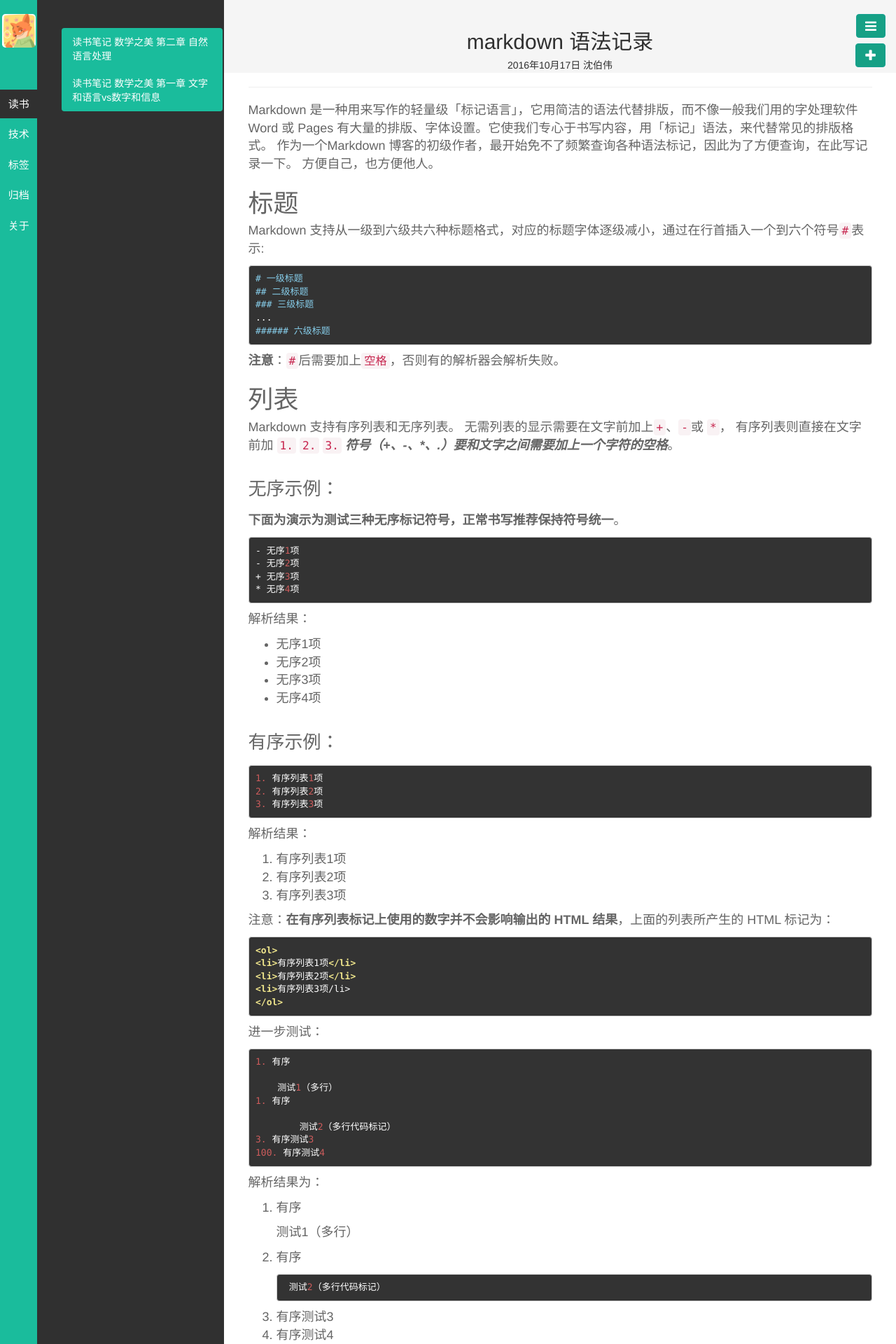
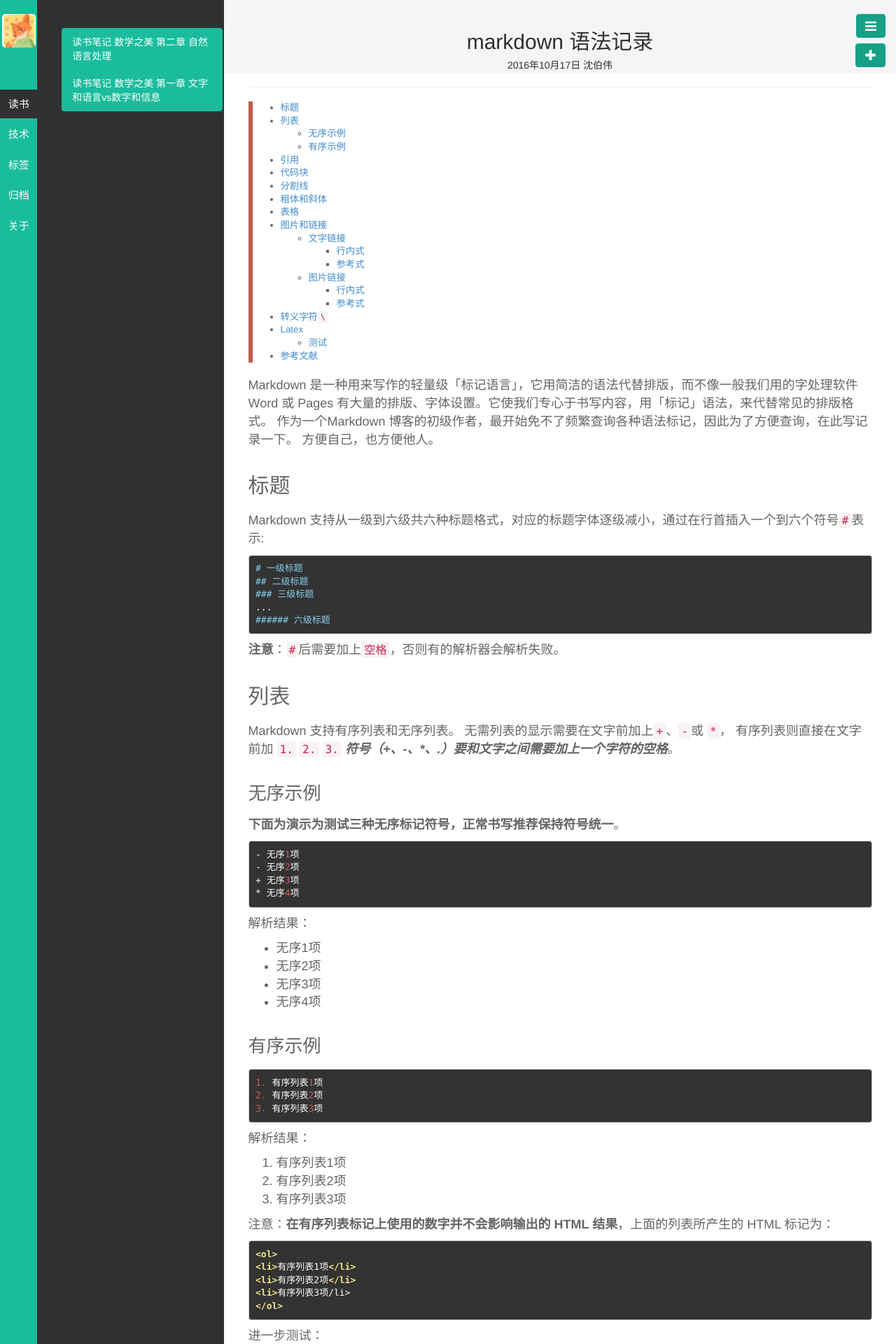
Before and after one commit to shenbowei/shenbowei.github.io, a Jekyll site: the page built from _posts/技术/2016-10-17-markdown-indroduction.markdown, in a window 1280 px wide. Shown: the top 1920 px of the page at 70% size. Built offline with Jekyll 4.4.1, drawn with Linux system fonts in a browser that asks for light colours; formulas are drawn with MathJax 3; comment, search, counter and statistics services are not loaded; some of the changed text lies outside the part shown.

Commit message:
添加toc

````diff
--- a/_includes/disqus.html
+++ b/_includes/disqus.html
@@ -1,5 +1,2 @@
 <div id="disqus_thread">
-  <button type="button" name="{{ site.disqus.shortname }}" class="btn btn-default show-commend">
-  	<i class="fa fa-comment-o fa-lg" style="color: #16a095;"></i>     <!-- 修改显示评论按钮图标-->
-  </button>
 </div>
--- a/_posts/技术/2016-10-17-markdown-indroduction.markdown
+++ b/_posts/技术/2016-10-17-markdown-indroduction.markdown
@@ -6,12 +6,15 @@ author: 沈伯伟
 tags: markdown
 ---
 
+* TOC
+{:toc}
+
 Markdown 是一种用来写作的轻量级「标记语言」，它用简洁的语法代替排版，而不像一般我们用的字处理软件 Word 或 Pages 有大量的排版、字体设置。它使我们专心于书写内容，用「标记」语法，来代替常见的排版格式。
 作为一个Markdown 博客的初级作者，最开始免不了频繁查询各种语法标记，因此为了方便查询，在此写记录一下。
 方便自己，也方便他人。
 
 
-# 标题
+## 标题
 Markdown 支持从一级到六级共六种标题格式，对应的标题字体逐级减小，通过在行首插入一个到六个符号`#`表示:
 
 ```
@@ -25,12 +28,12 @@ Markdown 支持从一级到六级共六种标题格式，对应的标题字体
 
 **注意**：`#`后需要加上`空格`，否则有的解析器会解析失败。
 
-# 列表
+## 列表
 Markdown 支持有序列表和无序列表。
 无需列表的显示需要在文字前加上`+`、`-`或 `*`，
 有序列表则直接在文字前加 `1.` `2.` `3.` ___符号（+、-、\*、.）要和文字之间需要加上一个字符的空格___。
 
-### 无序示例：
+### 无序示例
 **下面为演示为测试三种无序标记符号，正常书写推荐保持符号统一**。
 
 ```
@@ -48,7 +51,7 @@ Markdown 支持有序列表和无序列表。
 * 无序4项
 
 
-### 有序示例：
+### 有序示例
 
 ```
 1. 有序列表1项
@@ -101,7 +104,7 @@ Markdown 支持有序列表和无序列表。
 如果列表中某项包含多行，需要在多行间加上空行，且新行前需要加一个`空格`或者`制表符`。
 如果加两个`制表符`，则会把该项后的内容使用代码区块标记起来。
 
-# 引用
+## 引用
 如果需要引用一行其他出处的句子，那么就要用引用的格式。
 
 > 这是引自其他地方的文字
@@ -127,7 +130,7 @@ Markdown 支持有序列表和无序列表。
 
 另外，引用中支持使用其他的 Markdown 语法，包括标题、列表、代码区块等。
 
-# 代码块
+## 代码块
 对于程序员来说，在博客中引入代码是十分频繁的事情，Markdown 中可以在两个 \` 中间添加代码，
 例如：`<html> </html>`。如果需要显示一段代码，可以使用`tab`键在代码行首添加制表符，
 也可以使用在代码上下行包裹三个\`（\`\`\`）来实现：
@@ -142,7 +145,7 @@ Markdown 支持有序列表和无序列表。
     Hello World！
     Good Bye
 
-# 分割线
+## 分割线
 可以在一行中用三个以上的星号、减号、下划线来建立一个分隔线，行内不能有其字符。
 可以在星号或是减号中间插入空格
 
@@ -160,7 +163,7 @@ ___
 ___
 * * *
 
-# 粗体和斜体
+## 粗体和斜体
 Markdown 使用星号\*和底线\_作为标记强调字词的符号，
 被 \* 或 \_ 包围的字词会被转成用 `<em>` 标签包围，即斜体；
 用两个 \* 或 \_ 包起来的话，则会被转成 `<strong>`，即粗体。
@@ -182,8 +185,8 @@ Markdown 使用星号\*和底线\_作为标记强调字词的符号，
 
 ***粗斜体*** ___strong&emphasize___
 
-# 表格
-目前貌似不少 Markdown 编辑器不支持表格解析，先记录如下：
+## 表格
+目前貌似有些 Markdown 编辑器不支持表格解析，先记录如下，其实语法很简单：
 
 ```
 | Tables        | Are           | Cool  |
@@ -217,7 +220,7 @@ foo | foo  | foo
 bar | bar  | bar
 baz | baz  | baz
 
-# 图片和链接
+## 图片和链接
 
 ### 文字链接
 Markdown 支持两种形式的链接语法： **行内式**和**参考式**。
@@ -265,6 +268,7 @@ Markdown 支持两种形式的链接语法： **行内式**和**参考式**。
 ### 图片链接
 Markdown 图片链接和文字链接十分相似，同样支持两种样式：**行内式**和**参考式**。
 只需要在文字链接前面加上`!`即可解析为图片链接:
+
 #### 行内式
 
 ```
@@ -291,7 +295,7 @@ Markdown 图片链接和文字链接十分相似，同样支持两种样式：**
 [参考id]: /public/img/avatar.jpg "参考式图片"
 
 
-# 转义字符`\`
+## 转义字符`\`
 Markdown 可以利用反斜杠来插入一些在语法中有其它意义的符号，类似于编程语言里的`转义字符`
 例如：如果要显示\*\*我不要加粗\*\*，就需要在四个`*`号前加上转义字符`\`。
 否则就会显示为：**我不要加粗**。Markdown 支持的转义字符包括：
@@ -311,7 +315,7 @@ _   底线
 !   惊叹号
 ```
 
-# Latex
+## Latex
 
 ```
 ### 测试
@@ -343,7 +347,7 @@ $$
 \end{aligned}
 $$
 
->## 参考文献：
+>## 参考文献
 >
 >[认识与入门 Markdown](http://sspai.com/25137 "跳转 认识与入门 Markdown")
 >
--- a/public/css/base.css
+++ b/public/css/base.css
@@ -129,6 +129,7 @@ blockquote p {
 }
 
 /*表格加框*/
+/*
 table{
     border-collapse: collapse;
     border-spacing: 0;
@@ -142,3 +143,34 @@ th{
 td{
     border:1px solid #000000;
 }
+*/
+table {
+    margin: 6 auto;
+    border-collapse: collapse;
+}
+tr{
+    background-color: #fff;
+}
+tr:hover>td{
+    background-color: #f3f3f3;
+}
+th, td {
+    padding: 6px 13px;
+    border: 1px solid #ddd;
+}
+th {
+    font-weight: bold;
+}
+
+/*目录toc*/
+#markdown-toc {
+    font-size: 10pt;
+    line-height: 14pt;
+    overflow: auto;
+    border-left: 6px solid #c05b4d ;
+    margin-top: 20px;
+    margin-bottom: 20px;
+}
+#markdown-toc a{
+    border: none;
+}
````
